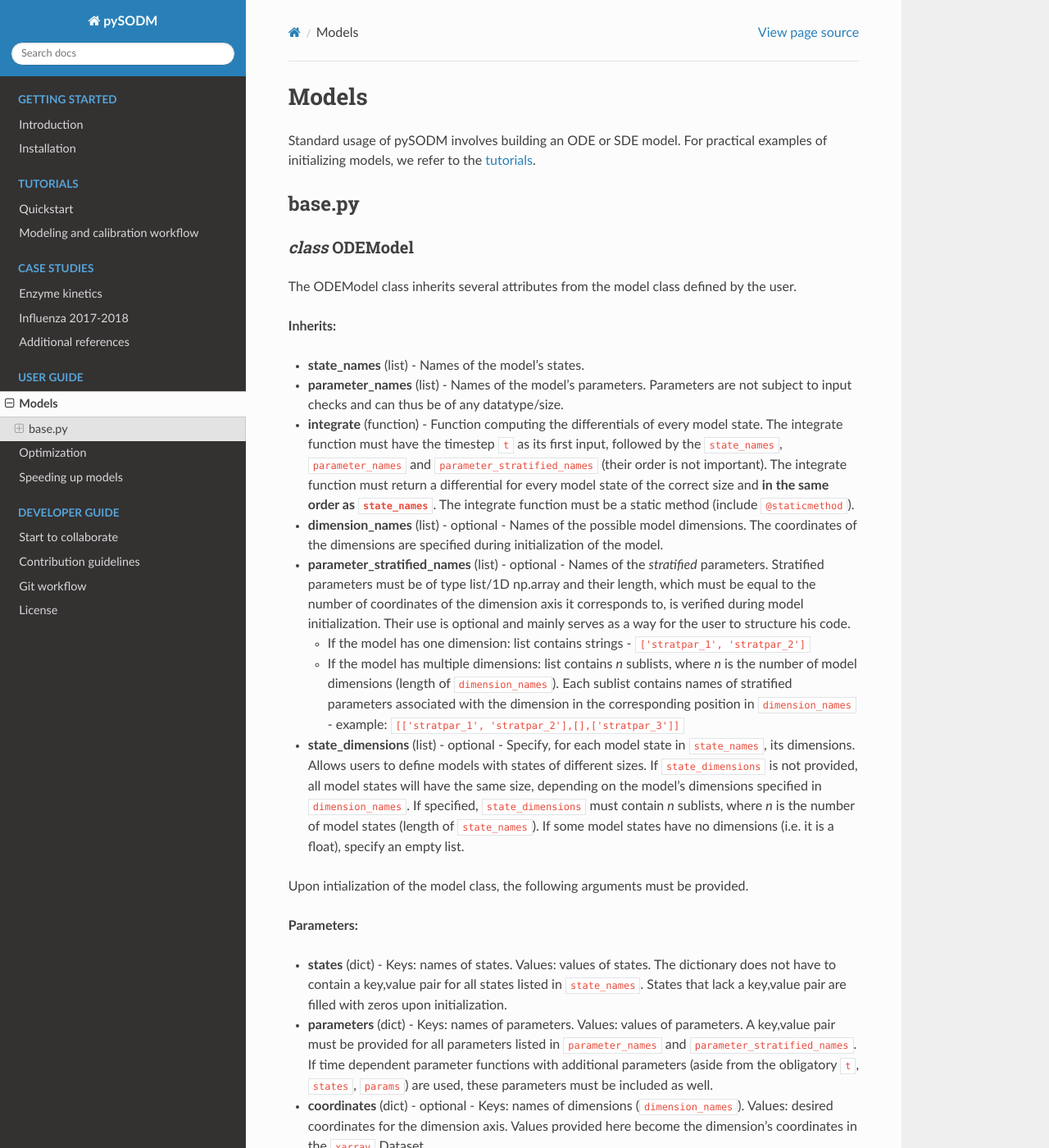
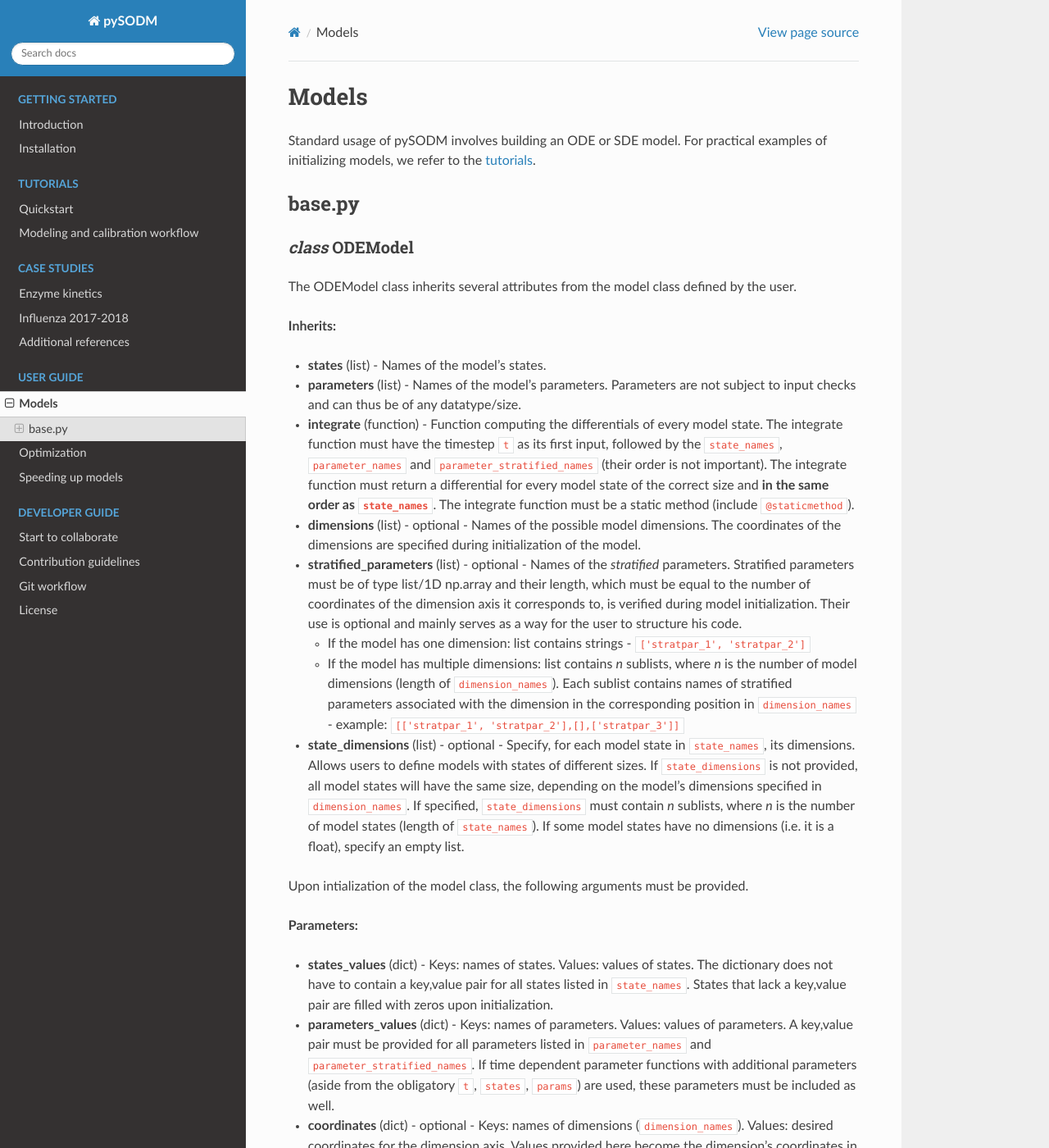
Before and after one commit to twallema/pySODM, a Sphinx documentation site: the page built from docs/models.md, in a window 1280 px wide and 1400 px high. Shown: the whole window at 82% size. Built offline with Sphinx 7.4.7 and the Read the Docs theme 2.0.0, drawn with Linux system fonts in a browser that asks for light colours; some of the changed text lies outside the part shown.

Commit message:
update the model class docs

```diff
--- a/docs/models.md
+++ b/docs/models.md
@@ -10,11 +10,11 @@ The ODEModel class inherits several attributes from the model class defined by t
 
 **Inherits:**
 
-* **state_names** (list) - Names of the model's states.
-* **parameter_names** (list) - Names of the model's parameters. Parameters are not subject to input checks and can thus be of any datatype/size.
+* **states** (list) - Names of the model's states.
+* **parameters** (list) - Names of the model's parameters. Parameters are not subject to input checks and can thus be of any datatype/size.
 * **integrate** (function) - Function computing the differentials of every model state. The integrate function must have the timestep `t` as its first input, followed by the `state_names`, `parameter_names` and `parameter_stratified_names` (their order is not important). The integrate function must return a differential for every model state of the correct size and **in the same order as `state_names`**. The integrate function must be a static method (include `@staticmethod`).
-* **dimension_names** (list) - optional - Names of the possible model dimensions. The coordinates of the dimensions are specified during initialization of the model.
-* **parameter_stratified_names** (list) - optional - Names of the *stratified* parameters. Stratified parameters must be of type list/1D np.array and their length, which must be equal to the number of coordinates of the dimension axis it corresponds to, is verified during model initialization. Their use is optional and mainly serves as a way for the user to structure his code.
+* **dimensions** (list) - optional - Names of the possible model dimensions. The coordinates of the dimensions are specified during initialization of the model.
+* **stratified_parameters** (list) - optional - Names of the *stratified* parameters. Stratified parameters must be of type list/1D np.array and their length, which must be equal to the number of coordinates of the dimension axis it corresponds to, is verified during model initialization. Their use is optional and mainly serves as a way for the user to structure his code.
     * If the model has one dimension: list contains strings - `['stratpar_1', 'stratpar_2']`
     * If the model has multiple dimensions: list contains *n* sublists, where *n* is the number of model dimensions (length of `dimension_names`). Each sublist contains names of stratified parameters associated with the dimension in the corresponding position in `dimension_names` - example: `[['stratpar_1', 'stratpar_2'],[],['stratpar_3']]`
 * **state_dimensions** (list) - optional - Specify, for each model state in `state_names`, its dimensions. Allows users to define models with states of different sizes. If `state_dimensions` is not provided, all model states will have the same size, depending on the model's dimensions specified in `dimension_names`. If specified, `state_dimensions` must contain *n* sublists, where *n* is the number of model states (length of `state_names`). If some model states have no dimensions (i.e. it is a float), specify an empty list.
@@ -23,8 +23,8 @@ Upon intialization of the model class, the following arguments must be provided.
 
 **Parameters:**
 
-* **states** (dict) - Keys: names of states. Values: values of states. The dictionary does not have to contain a key,value pair for all states listed in `state_names`. States that lack a key,value pair are filled with zeros upon initialization.
-* **parameters** (dict) - Keys: names of parameters. Values: values of parameters. A key,value pair must be provided for all parameters listed in `parameter_names` and `parameter_stratified_names`. If time dependent parameter functions with additional parameters (aside from the obligatory `t`, `states`, `params`) are used, these parameters must be included as well.
+* **states_values** (dict) - Keys: names of states. Values: values of states. The dictionary does not have to contain a key,value pair for all states listed in `state_names`. States that lack a key,value pair are filled with zeros upon initialization.
+* **parameters_values** (dict) - Keys: names of parameters. Values: values of parameters. A key,value pair must be provided for all parameters listed in `parameter_names` and `parameter_stratified_names`. If time dependent parameter functions with additional parameters (aside from the obligatory `t`, `states`, `params`) are used, these parameters must be included as well.
 * **coordinates** (dict) - optional - Keys: names of dimensions (`dimension_names`). Values: desired coordinates for the dimension axis. Values provided here become the dimension's coordinates in the `xarray` Dataset.
 * **time_dependent_parameters** (dict) - optional - Keys: name of the model parameter the time-dependent parameter function should be applied to. Must be a valid model parameter. Values: time-dependent parameter function. Time-dependent parameter functions must have `t` (simulation timestep), `states` (model states at timestep `t`) and `params` (model parameters dictionary) as the first three arguments.
 
@@ -57,12 +57,12 @@ The SDEModel class inherits several attributes from the model class defined by t
 
 **Inherits:**
 
-* **state_names** (list) - Names of the model's states.
-* **parameter_names** (list) - Names of the model's parameters. Parameters are not subject to input checks and can thus be of any datatype/size.
+* **states** (list) - Names of the model's states.
+* **parameters** (list) - Names of the model's parameters. Parameters are not subject to input checks and can thus be of any datatype/size.
 * **compute_rates** (function) - Function returning the rates of transitioning between the model states. `compute_rates()` must have the timestep `t` as its first input, followed by the `state_names`, `parameter_names` and the `parameter_stratified_names` (their order is not important). `compute_rates()` must be a static method (include `@staticmethod`). The output of `compute_rates()` must be a dictionary. Its keys must be valid model states, a rate is only needed for the states undergoing a transitioning. The corresponding values must be a list containing the rates of the possible transitionings of the state. In this way, a model state can have multiple transitionings.
 * **apply_transitionings** (function) - Function to update the states with the number of drawn transitionings. `apply_transitionings()` must have the timestep `t` as its first input, followed by the solver timestep `tau`, follwed by the dictionary containing the transitionings `transitionings`, then followed by the model states and parameters similarily to `compute_rates()`.
-* **dimension_names** (list) - optional - Names of the possible model dimensions. The coordinates of the dimensions are specified during initialization of the model.
-* **parameter_stratified_names** (list) - optional - Names of the *stratified* parameters. Stratified parameters must be of type list/1D np.array and their length, which must be equal to the number of coordinates of the dimension axis it corresponds to, is verified during model initialization. Their use is optional and mainly serves as a way for the user to structure his code.
+* **dimensions** (list) - optional - Names of the possible model dimensions. The coordinates of the dimensions are specified during initialization of the model.
+* **stratified_parameters** (list) - optional - Names of the *stratified* parameters. Stratified parameters must be of type list/1D np.array and their length, which must be equal to the number of coordinates of the dimension axis it corresponds to, is verified during model initialization. Their use is optional and mainly serves as a way for the user to structure his code.
     * If the model has one dimension: list contains strings - `['stratpar_1', 'stratpar_2']`
     * If the model has multiple dimensions: list contains *n* sublists, where *n* is the number of model dimensions (length of `dimension_names`). Each sublist contains names of stratified parameters associated with the dimension in the corresponding position in `dimension_names` - example: `[['stratpar_1', 'stratpar_2'],[],['stratpar_3']]`
 * **state_dimensions** (list) - optional - Specify, for each model state in `state_names`, its dimensions. Allows users to define models with states of different sizes. If `state_dimensions` is not provided, all model states will have the same size, depending on the model's dimensions specified in `dimension_names`. If specified, `state_dimensions` must contain *n* sublists, where *n* is the number of model states (length of `state_names`). If some model states have no dimensions (i.e. it is a float), specify an empty list.
@@ -71,8 +71,8 @@ Upon intialization of the model class, the following arguments must be provided.
 
 **Parameters:**
 
-* **states** (dict) - Keys: names of states. Values: values of states. The dictionary does not have to contain a key,value pair for all states listed in `state_names`. States that lack a key,value pair are filled with zeros upon initialization.
-* **parameters** (dict) - Keys: names of parameters. Values: values of parameters. A key,value pair must be provided for all parameters listed in `parameter_names` and `parameter_stratified_names`. If time dependent parameter functions with additional parameters (aside from the obligatory `t`, `states`, `params`) are used, these parameters must be included as well.
+* **states_values** (dict) - Keys: names of states. Values: values of states. The dictionary does not have to contain a key,value pair for all states listed in `state_names`. States that lack a key,value pair are filled with zeros upon initialization.
+* **parameters_values** (dict) - Keys: names of parameters. Values: values of parameters. A key,value pair must be provided for all parameters listed in `parameter_names` and `parameter_stratified_names`. If time dependent parameter functions with additional parameters (aside from the obligatory `t`, `states`, `params`) are used, these parameters must be included as well.
 * **coordinates** (dict) - optional - Keys: names of dimensions (`dimension_names`). Values: desired coordinates for the dimension axis. Values provided here become the dimension's coordinates in the `xarray` Dataset.
 * **time_dependent_parameters** (dict) - optional - Keys: name of the model parameter the time-dependent parameter function should be applied to. Must be a valid model parameter. Values: time-dependent parameter function. Time-dependent parameter functions must have `t` (simulation timestep), `states` (model states at timestep `t`) and `params` (model parameters dictionary) as the first three arguments.
 
```
